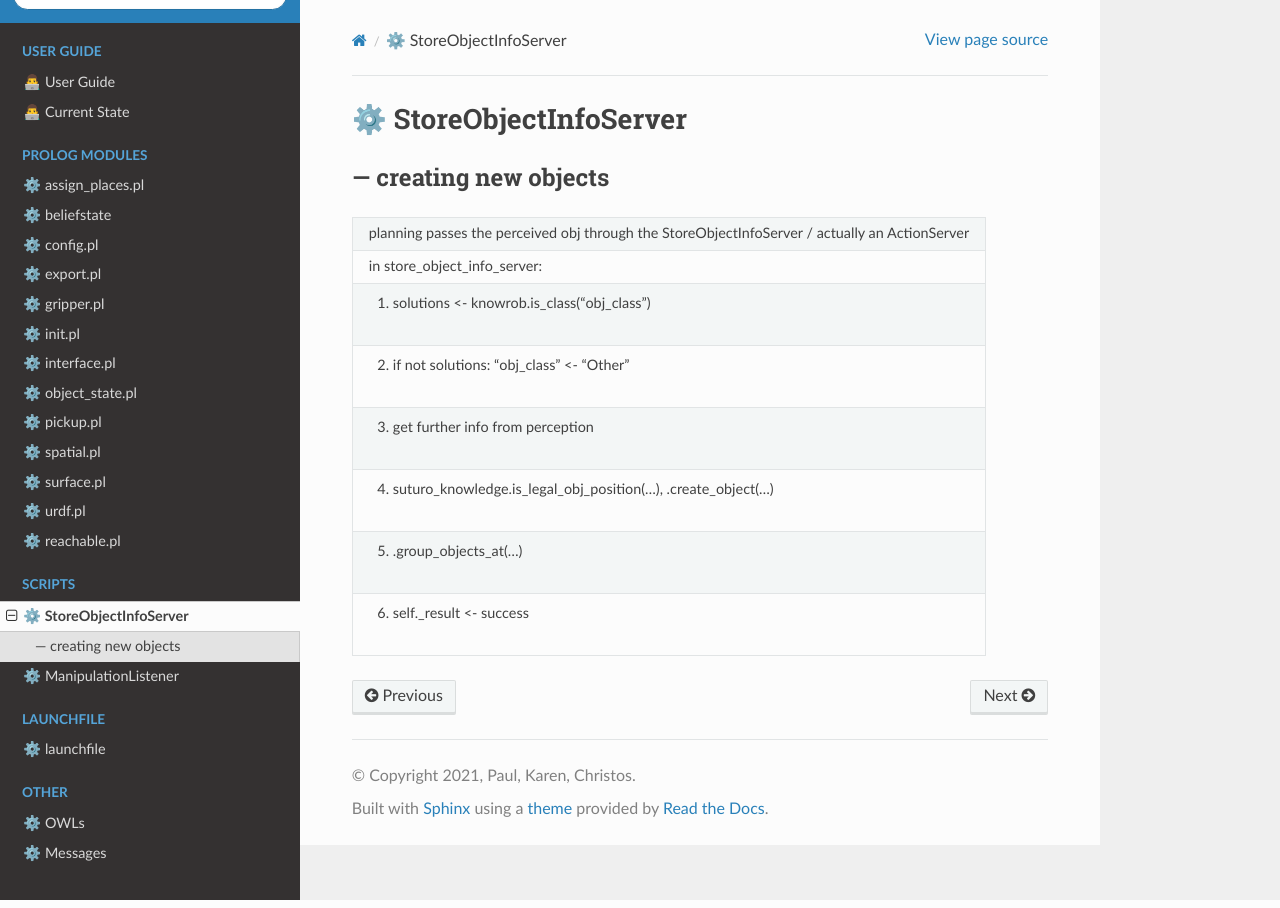
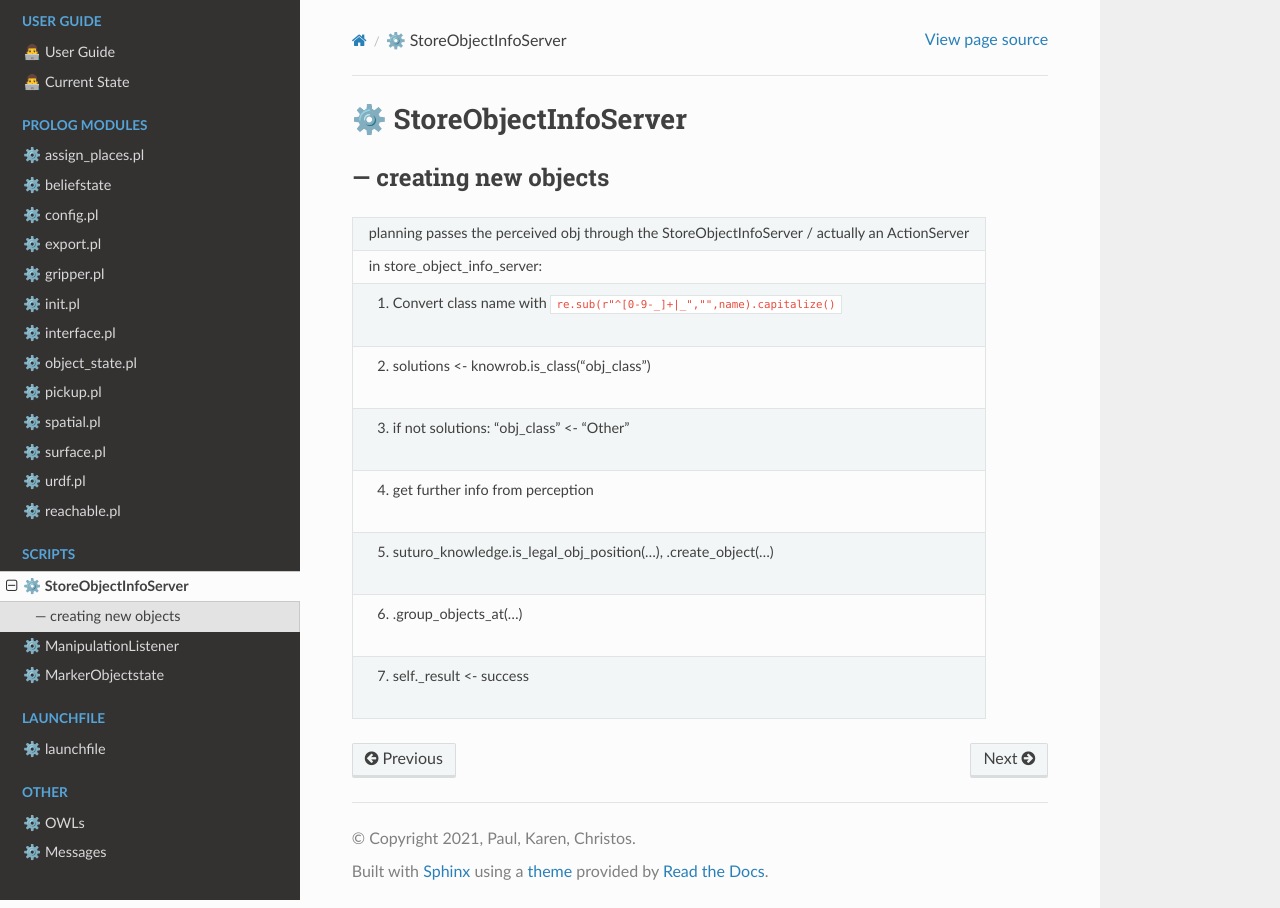
Before and after one commit to SUTURO/suturo_knowledge, a Sphinx documentation site: the page built from knowledge/docs/source/pages/scripts/store_object_info_server.rst, in a window 1280 px wide. Built offline with Sphinx 7.4.7 and the Read the Docs theme 2.0.0, drawn with Linux system fonts in a browser that asks for light colours; formulas are drawn with MathJax 3.

Commit message:
Add rst documentation for marker_objectstate

```diff
--- a/knowledge/docs/source/index.rst
+++ b/knowledge/docs/source/index.rst
@@ -39,6 +39,7 @@ Welcome to knowledge pkg docs's documentation!
 
    pages/scripts/store_object_info_server
    pages/scripts/manipulation_listener
+   pages/scripts/marker_objectstate
 
 .. toctree::
    :maxdepth: 2
--- a/knowledge/docs/source/pages/scripts/store_object_info_server.rst
+++ b/knowledge/docs/source/pages/scripts/store_object_info_server.rst
@@ -10,9 +10,10 @@
 
     * - planning passes the perceived obj through the StoreObjectInfoServer / actually an ActionServer
     * - in store_object_info_server:
-    * - (1) solutions <- knowrob.is_class("obj_class")
-    * - (2) if not solutions: "obj_class" <- "Other"
-    * - (3) get further info from perception
-    * - (4) suturo_knowledge.is_legal_obj_position(...), .create_object(...)
-    * - (5) .group_objects_at(...)
-    * - (6) self._result <- success
+    * - (1) Convert class name with ``re.sub(r"^[0-9-_]+|_","",name).capitalize()``
+    * - (2) solutions <- knowrob.is_class("obj_class")
+    * - (3) if not solutions: "obj_class" <- "Other"
+    * - (4) get further info from perception
+    * - (5) suturo_knowledge.is_legal_obj_position(...), .create_object(...)
+    * - (6) .group_objects_at(...)
+    * - (7) self._result <- success
```
Also changed, not shown: knowledge/docs/source/pages/scripts/marker_objectstate.rst (added, +9 -0 lines).
